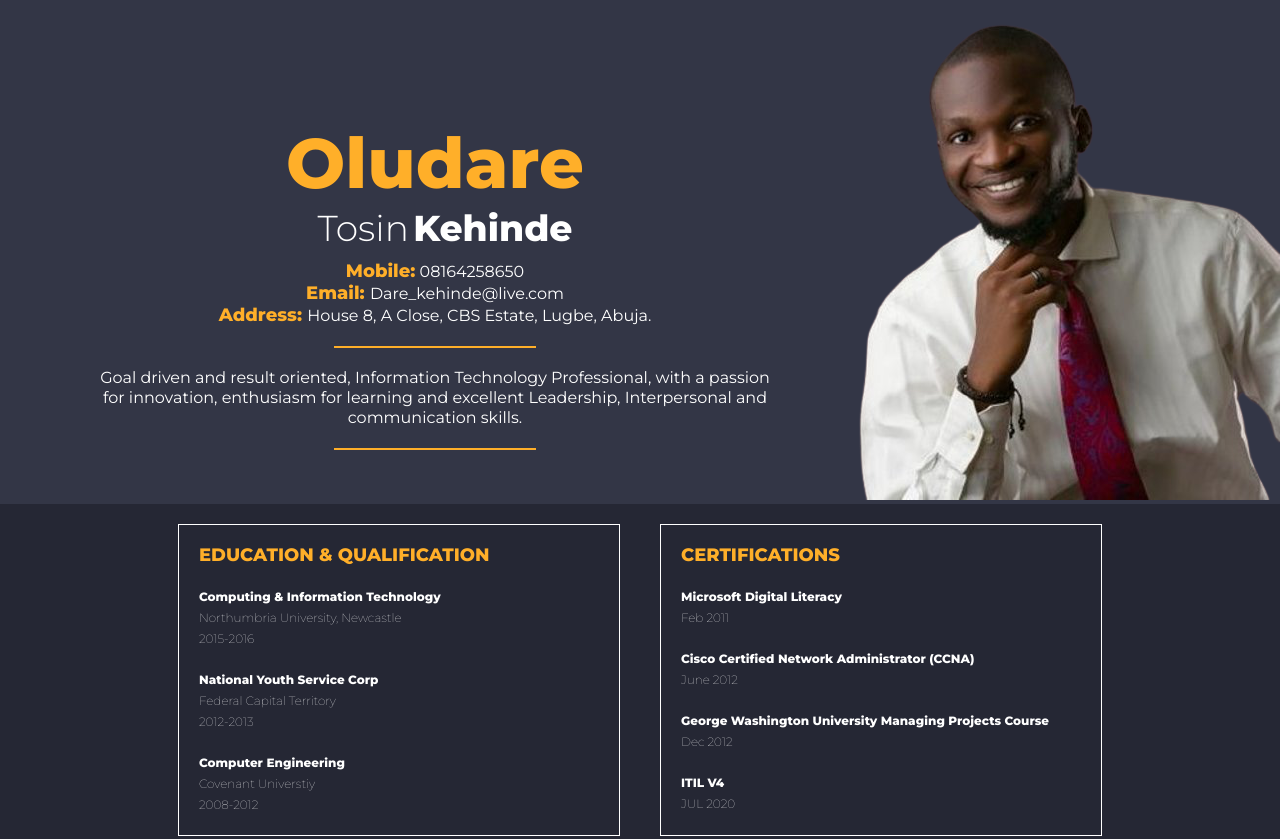
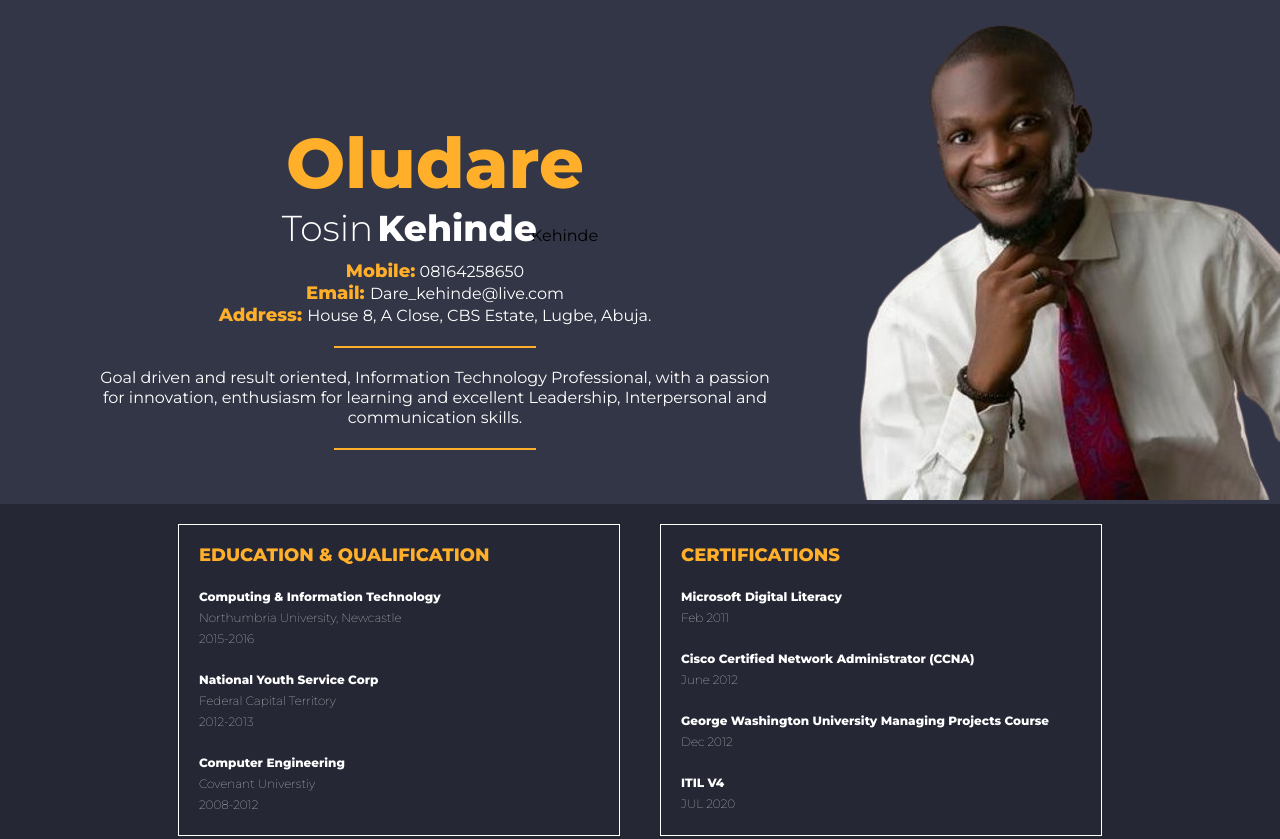
Before and after one commit to oludarekenny/Portfolio, a plain HTML site: page index.html in a window 1280 px wide. Shown: the top 839 px of the page. Drawn offline with Linux system fonts and the light colour scheme.

Commit message:
Added extra name

```diff
--- a/index.html
+++ b/index.html
@@ -20,6 +20,7 @@
                         <p><span id="caption_text">Oludare</span></p>
                         <span id="caption_text_ii">Tosin</span>
                         <span id="caption_text_iii">Kehinde</span>
+			<span id="caption_text_iv">Kehinde</span>
                     </div>
 
                     <div id="address">
```
